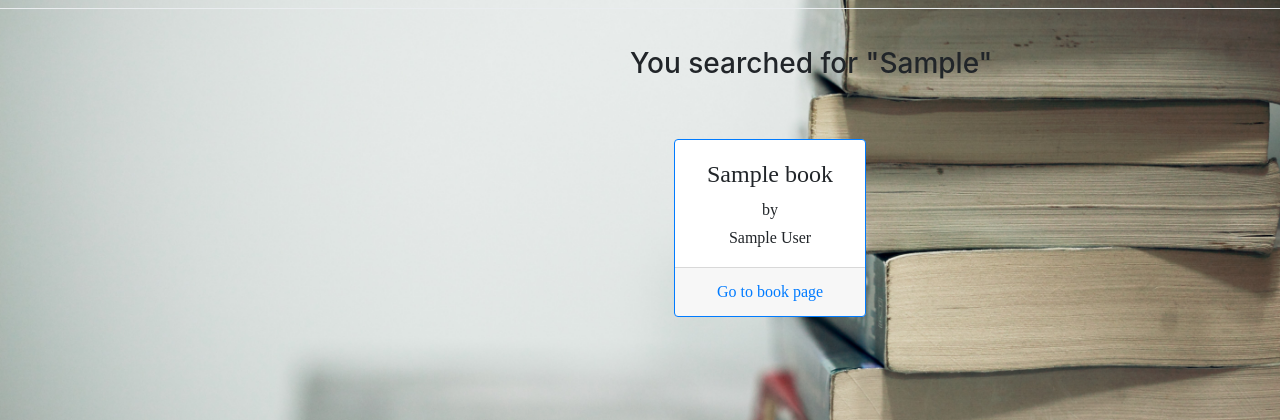
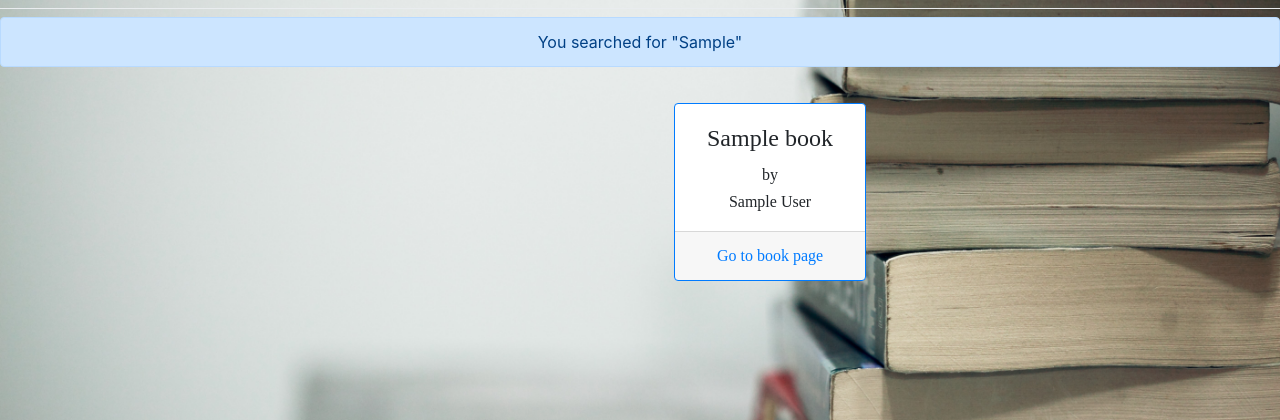
Before and after one commit to sundaramgupta/book-review, a Flask app: template templates/results.html in a window 1280 px wide; the page is wider, and only the part inside the window is pictured. Shown: the part 154-574 px from the top of that part. Run offline with Flask 2, Linux system fonts and the light colour scheme; the template is opened without the code that fills it: most values are stand-ins (such as "Sample title", 1, 10 or a date in 2020); some libraries are stand-ins or nearby versions.

Commit message:
added bootstrap alert msg

```diff
--- a/static/stylesheet.css
+++ b/static/stylesheet.css
@@ -69,10 +69,9 @@ form{
 	float: left;
 	text-align: center;
 }
-h3{
+.alert{
 	justify-content: center;
-	margin-left: 600px;
-	padding: 30px;
+	text-align: center;
 }
 .card-footer{
 	text-align: center;
--- a/templates/results.html
+++ b/templates/results.html
@@ -12,7 +12,10 @@
 
     <div class="dropdown-divider"></div>
     {% if books %}
-        <h3>You searched for "{{sb}}"</h3>
+
+        <div class="alert alert-primary" role="alert">
+            You searched for "{{sb}}"
+        </div>
     {% endif %}
 
     <div class="container results-container">
```
Also changed, not shown: 2 other files.
